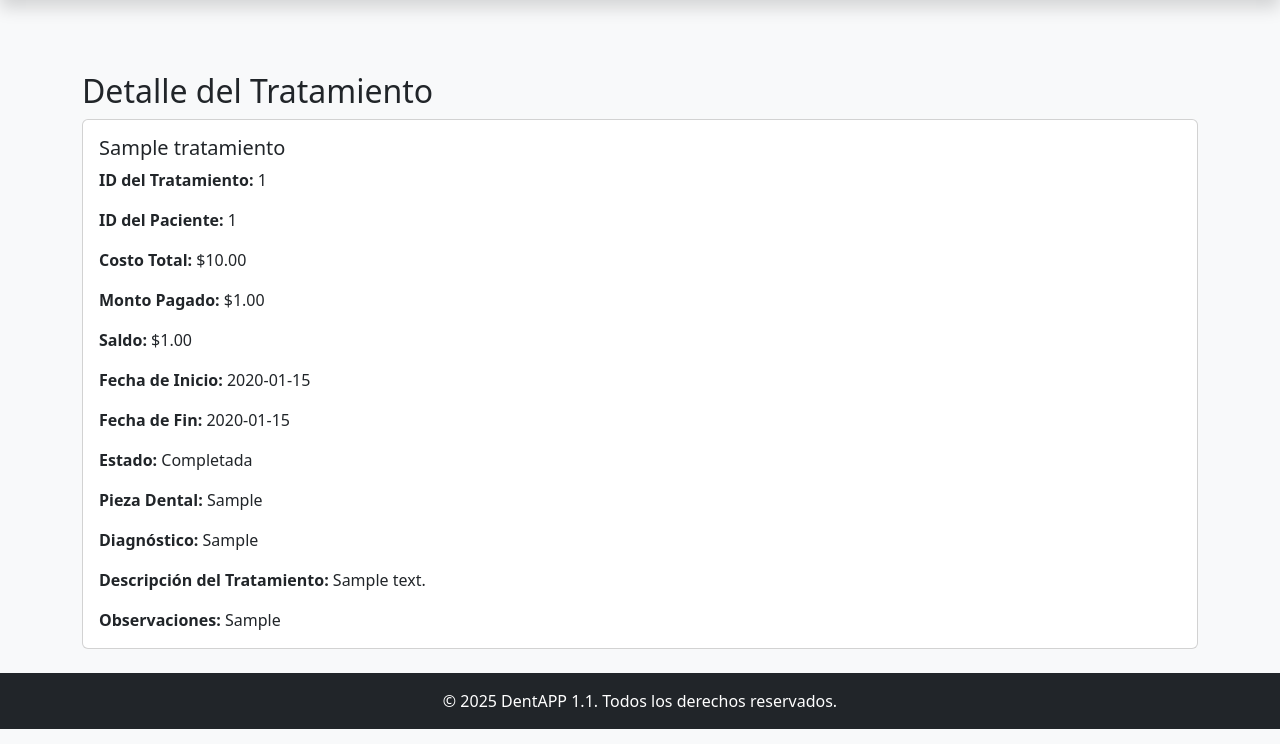
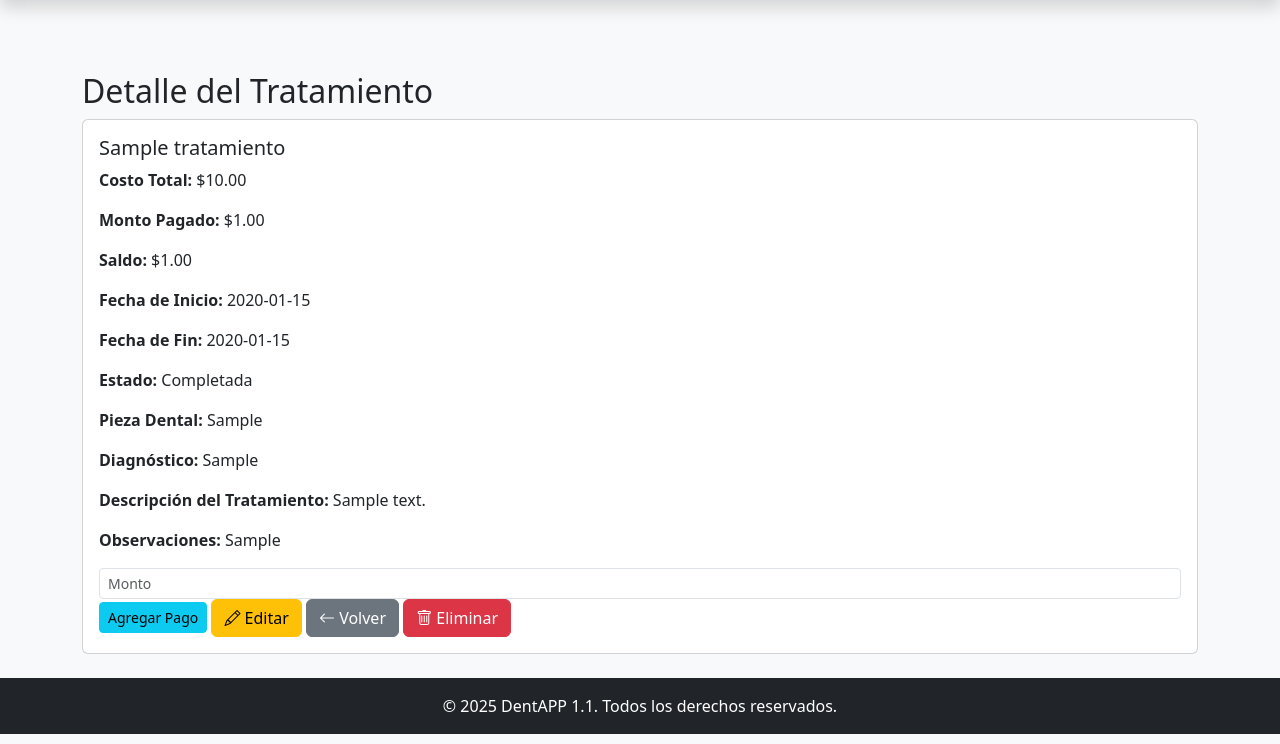
Before and after one commit to HAjiMe-0/BDdentista, a Flask app: page /tratamiento/1 in a window 1280 px wide. Shown: the part 56-800 px from the top of the page. Run offline with Flask 3, Linux system fonts and the light colour scheme; the visitor is signed in with stand-in values (Sample User, id 1); tables that the repository leaves empty hold one stand-in row (values such as "Sample post"); some libraries are stand-ins or nearby versions.

Commit message:
Arreglos en Tratamiento

```diff
--- a/app/controllers.py
+++ b/app/controllers.py
@@ -22,7 +22,7 @@ def login_requerido(funcion):
     @wraps(funcion)
     def decorador(*args, **kwargs):
         if 'doctor_id' not in session:
-            return redirect(url_for('main.  '))
+            return redirect(url_for('main.iniciar_sesion'))
         return funcion(*args, **kwargs)
     return decorador
 
@@ -437,7 +437,7 @@ def agregar_pago_tratamiento(tratamiento_id):
     tratamiento = Tratamiento.query.get_or_404(tratamiento_id)
     if tratamiento.paciente.doctor_id != session['doctor_id']:
         flash('No tienes permiso para agregar pagos a este tratamiento.', 'error')
-        return redirect(url_for('main.detalle_paciente', paciente_id=tratamiento.paciente_id))
+        return redirect(url_for('main.ver_tratamiento',  tratamiento_id=tratamiento_id))
 
 
 
@@ -446,9 +446,9 @@ def agregar_pago_tratamiento(tratamiento_id):
     tratamiento.saldo = tratamiento.costo_total - tratamiento.monto_pagado
     db.session.commit()
     flash('Pago agregado exitosamente.', 'success')
-    return redirect(url_for('main.detalle_paciente', paciente_id=tratamiento.paciente_id))
+    return redirect(url_for('main.ver_tratamiento',  tratamiento_id=tratamiento_id))
 
-#
+# Ver Tratamiento
 @main_bp.route('/tratamiento/<int:tratamiento_id>', methods=['GET'])
 @login_requerido
 def ver_tratamiento(tratamiento_id):
--- a/app/templates/tratamientos/ver_tratamiento.html
+++ b/app/templates/tratamientos/ver_tratamiento.html
@@ -6,18 +6,35 @@
     <div class="card">
         <div class="card-body">
             <h5 class="card-title">{{ tratamiento.nombre }}</h5>
-            <p class="card-text"><strong>ID del Tratamiento:</strong> {{ tratamiento.tratamiento_id }}</p>
-            <p class="card-text"><strong>ID del Paciente:</strong> {{ tratamiento.paciente_id }}</p>
             <p class="card-text"><strong>Costo Total:</strong> ${{ tratamiento.costo_total }}</p>
             <p class="card-text"><strong>Monto Pagado:</strong> ${{ tratamiento.monto_pagado }}</p>
             <p class="card-text"><strong>Saldo:</strong> ${{ tratamiento.saldo }}</p>
             <p class="card-text"><strong>Fecha de Inicio:</strong> {{ tratamiento.fecha_inicio }}</p>
-            <p class="card-text"><strong>Fecha de Fin:</strong> {{ tratamiento.fecha_fin }}</p>
+            <p class="card-text"><strong>Fecha de Fin:</strong>
+                {{ tratamiento.fecha_fin if tratamiento.fecha_fin else 'En Progreso' }}
+            </p>
             <p class="card-text"><strong>Estado:</strong> {{ tratamiento.estado }}</p>
             <p class="card-text"><strong>Pieza Dental:</strong> {{ tratamiento.pieza_dental }}</p>
             <p class="card-text"><strong>Diagnóstico:</strong> {{ tratamiento.diagnostico }}</p>
             <p class="card-text"><strong>Descripción del Tratamiento:</strong> {{ tratamiento.tratamiento_descripcion }}</p>
             <p class="card-text"><strong>Observaciones:</strong> {{ tratamiento.observaciones }}</p>
+
+            <!-- Botones de acción -->
+            <form action="{{ url_for('main.agregar_pago_tratamiento', tratamiento_id=tratamiento.tratamiento_id) }}" method="POST" class="d-inline">
+                <input type="number" name="monto_pago" class="form-control form-control-sm d-inline-block" placeholder="Monto" required>
+                <button type="submit" class="btn btn-info btn-sm">Agregar Pago</button>
+            </form>
+            <a href="{{ url_for('main.editar_tratamiento', tratamiento_id=tratamiento.tratamiento_id) }}" class="btn btn-warning">
+                <i class="bi bi-pencil"></i> Editar
+            </a>
+            <a href="{{ url_for('main.detalle_paciente', paciente_id=tratamiento.paciente_id) }}" class="btn btn-secondary">
+                <i class="bi bi-arrow-left"></i> Volver
+            </a>
+            <form action="{{ url_for('main.eliminar_tratamiento', tratamiento_id=tratamiento.tratamiento_id) }}" method="POST" class="d-inline-block" onsubmit="return confirm('¿Estás seguro de que deseas eliminar este tratamiento?');">
+                <button type="submit" class="btn btn-danger">
+                    <i class="bi bi-trash"></i> Eliminar
+                </button>
+            </form>
         </div>
     </div>
 </div>
```
Also changed, not shown: app/templates/pacientes/detalle_paciente.html (+0 -8 lines).
